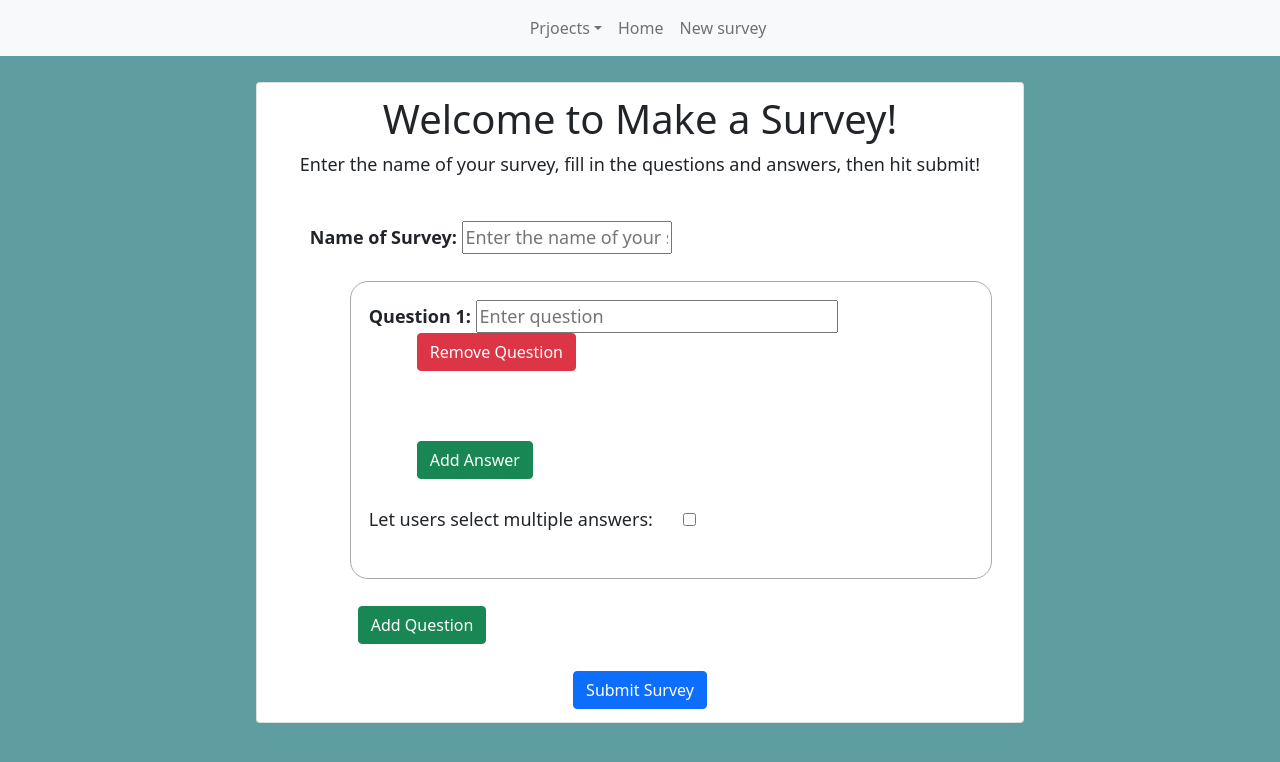
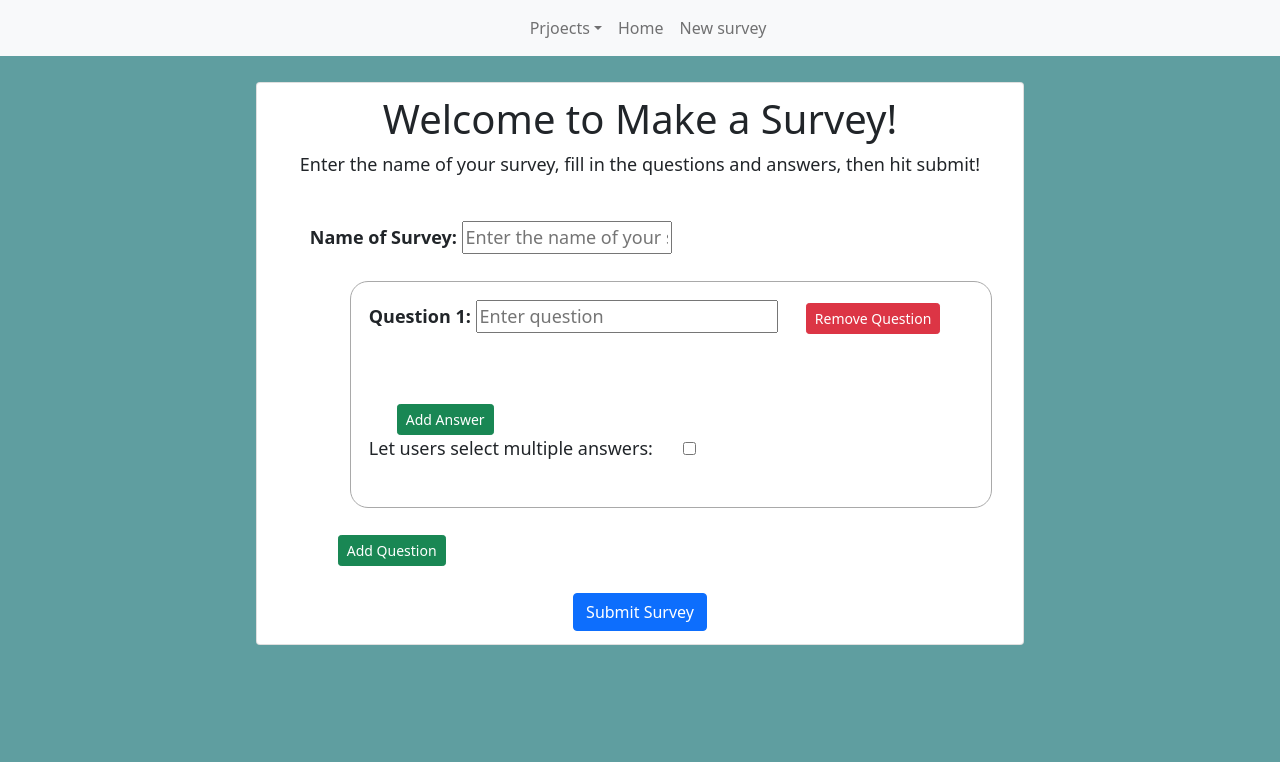
Before and after one commit to AdamGCastle/MakeASurvey, a React (Create React App) app: page /createsurvey in a window 1280 px wide. Shown: the top 762 px of the page. Built offline with nearby package versions, Linux system fonts and the light colour scheme.

Commit message:
SortedOutButtons

```diff
--- a/src/App.css
+++ b/src/App.css
@@ -87,7 +87,7 @@
 
 
 .bigtextbox {
-  width: 60%;
+  width: 50%;
 }
 
 
@@ -106,7 +106,7 @@
 }
 
 .addRemoveButton {
-  margin-left: 3em;
+  margin-left: 2em;
 }
 
 
--- a/src/create-survey/QuestionBuilder.tsx
+++ b/src/create-survey/QuestionBuilder.tsx
@@ -91,7 +91,7 @@ const QuestionBuilder: FunctionComponent<QuestionBuilderProps> = ({questionNumbe
             <div className="indent questionBox">
                 <strong>Question {questionNumber}: </strong>
                 <input type="text" placeholder="Enter question" className="bigtextbox" id={'q' + questionNumber} onChange={questionTextChanged} value={myQuestion.text}/>
-                <Button className="addRemoveButton" variant="danger" onClick={() => removeQuestion(questionNumber)}>Remove Question</Button>
+                <Button className="addRemoveButton" variant="danger" size="sm" onClick={() => removeQuestion(questionNumber)}>Remove Question</Button>
                 <br></br>
                 <br></br>
                 <p></p>
@@ -109,7 +109,7 @@ const QuestionBuilder: FunctionComponent<QuestionBuilderProps> = ({questionNumbe
                 }
                 <br></br>
 
-                <div><Button className="addRemoveButton" variant="success" onClick={() => addAnswer()}>Add Answer</Button></div>
+                <Button className="addRemoveButton" variant="success" size="sm" onClick={() => addAnswer()}>Add Answer</Button>
                 <br></br>
                 <label>Let users select multiple answers: </label>
                 <input type="checkbox" className="button" id="checkbox" defaultChecked={myQuestion.isMultipleChoice} onChange={e => questionNumAnswersChanged(e)}></input>
--- a/src/create-survey/SurveyBuilder.tsx
+++ b/src/create-survey/SurveyBuilder.tsx
@@ -136,7 +136,7 @@ const SurveyBuilder: FunctionComponent<SurveyBuilderProps> = ({initialSurveyValu
                     }
 
                     <br/>
-                    <Button variant="success" className="addRemoveButton" onClick={() => addQuestion()}>Add Question</Button>
+                    <Button variant="success" size="sm" className="addRemoveButton" onClick={() => addQuestion()}>Add Question</Button>
                     <br/>
                     <br/>
                 </div>
```
